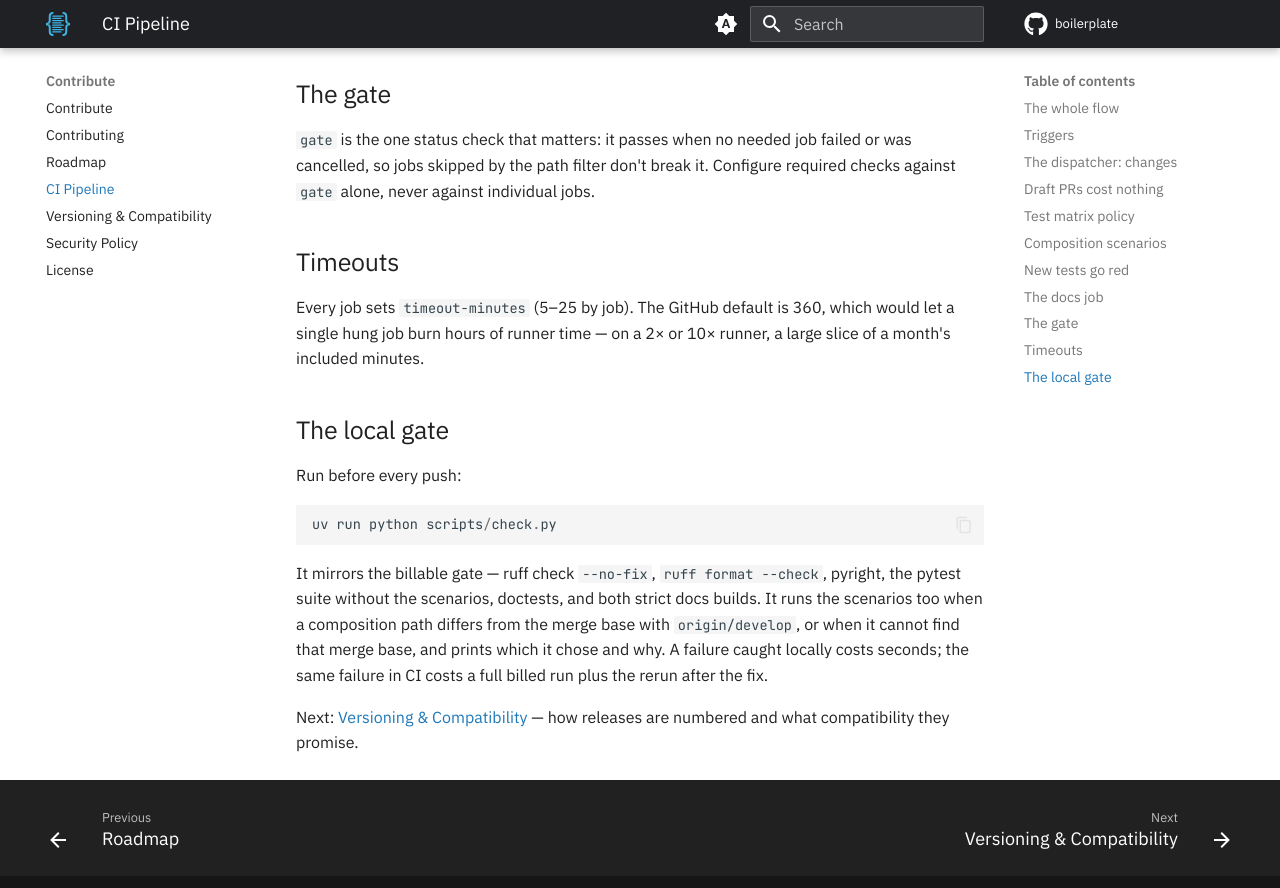
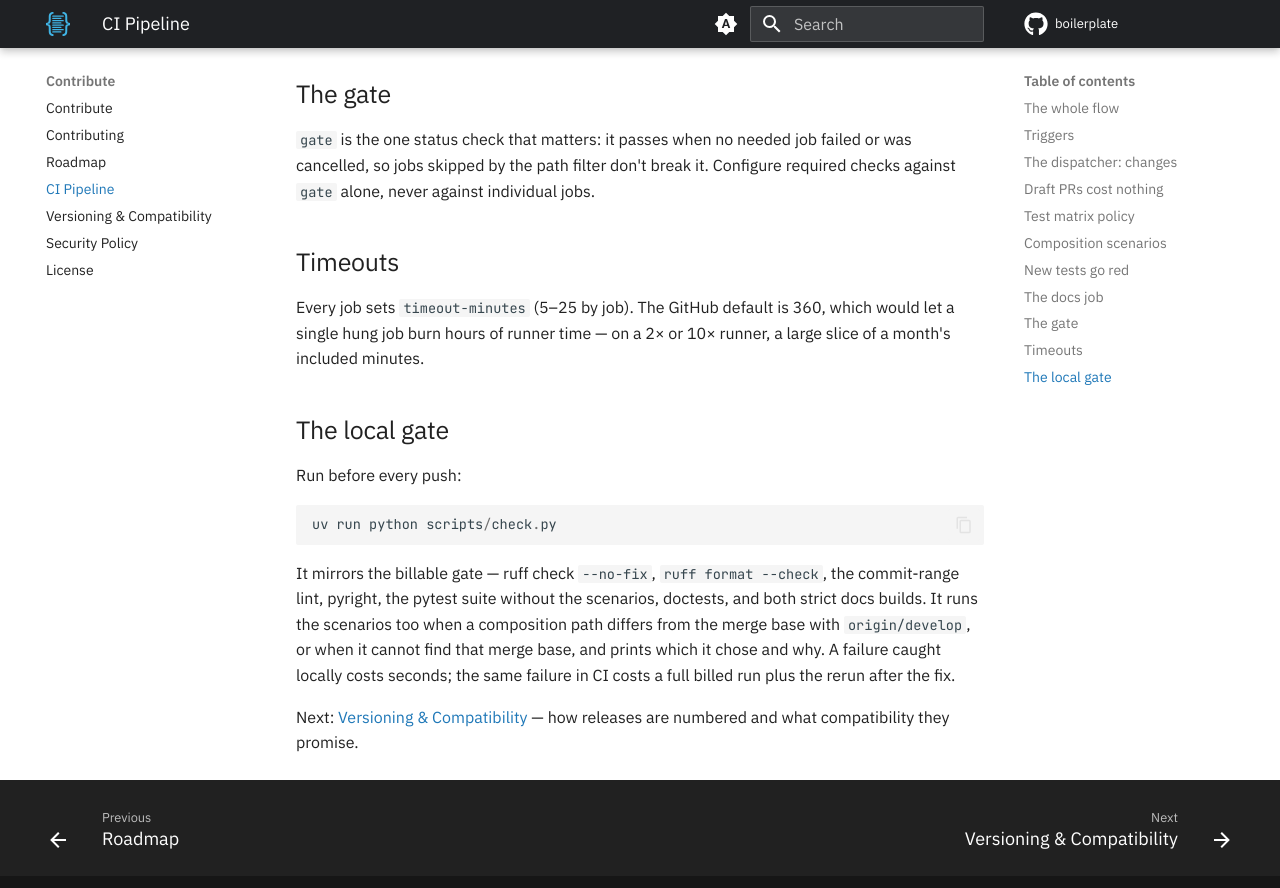
Before and after one commit to TheRealBillSiegler/boilerplate, an MkDocs documentation site: the page built from docs/governance/ci.md, in a window 1280 px wide and 900 px high, scrolled down 3596 px. Shown: the top 888 px of the window. Built offline with MkDocs 1.6.1 and Material for MkDocs 9.7.7, drawn with Linux system fonts in a browser that asks for light colours; a script that is not in the unit is left out; comment, search, counter and statistics services are not loaded; the version menu is left out; some of the changed text lies outside the part shown.

Commit message:
docs(governance): drop PR-title mentions; the lint spans commits
The workflow these pages describe no longer checks only the PR title.
Say what it validates, and list the commit lint among the local
gate's steps.

Co-Authored-By: Claude Sonnet 5 <noreply@anthropic.com>

````diff
--- a/docs/governance/ci.md
+++ b/docs/governance/ci.md
@@ -1,6 +1,6 @@
 # CI Pipeline
 
-How a change travels from your working tree to `develop`, what runs at each step, and why the pipeline is shaped the way it is. The pipeline lives in [`.github/workflows/ci.yml`](https://github.com/TheRealBillSiegler/boilerplate/blob/develop/.github/workflows/ci.yml); a companion workflow validates PR titles against conventional-commit types, and a third builds the downloadable offline docs bundle.
+How a change travels from your working tree to `develop`, what runs at each step, and why the pipeline is shaped the way it is. The pipeline lives in [`.github/workflows/ci.yml`](https://github.com/TheRealBillSiegler/boilerplate/blob/develop/.github/workflows/ci.yml); a companion workflow lints every commit in the PR against conventional-commit types, and a third builds the downloadable offline docs bundle.
 
 ## The whole flow
 
@@ -91,6 +91,6 @@ Run before every push:
 uv run python scripts/check.py
 ```
 
-It mirrors the billable gate — ruff check `--no-fix`, `ruff format --check`, pyright, the pytest suite without the scenarios, doctests, and both strict docs builds. It runs the scenarios too when a composition path differs from the merge base with `origin/develop`, or when it cannot find that merge base, and prints which it chose and why. A failure caught locally costs seconds; the same failure in CI costs a full billed run plus the rerun after the fix.
+It mirrors the billable gate — ruff check `--no-fix`, `ruff format --check`, the commit-range lint, pyright, the pytest suite without the scenarios, doctests, and both strict docs builds. It runs the scenarios too when a composition path differs from the merge base with `origin/develop`, or when it cannot find that merge base, and prints which it chose and why. A failure caught locally costs seconds; the same failure in CI costs a full billed run plus the rerun after the fix.
 
 Next: [Versioning & Compatibility](versioning.md) — how releases are numbered and what compatibility they promise.
````
Also changed, not shown: docs/governance/contributing.md (+1 -1 lines).
